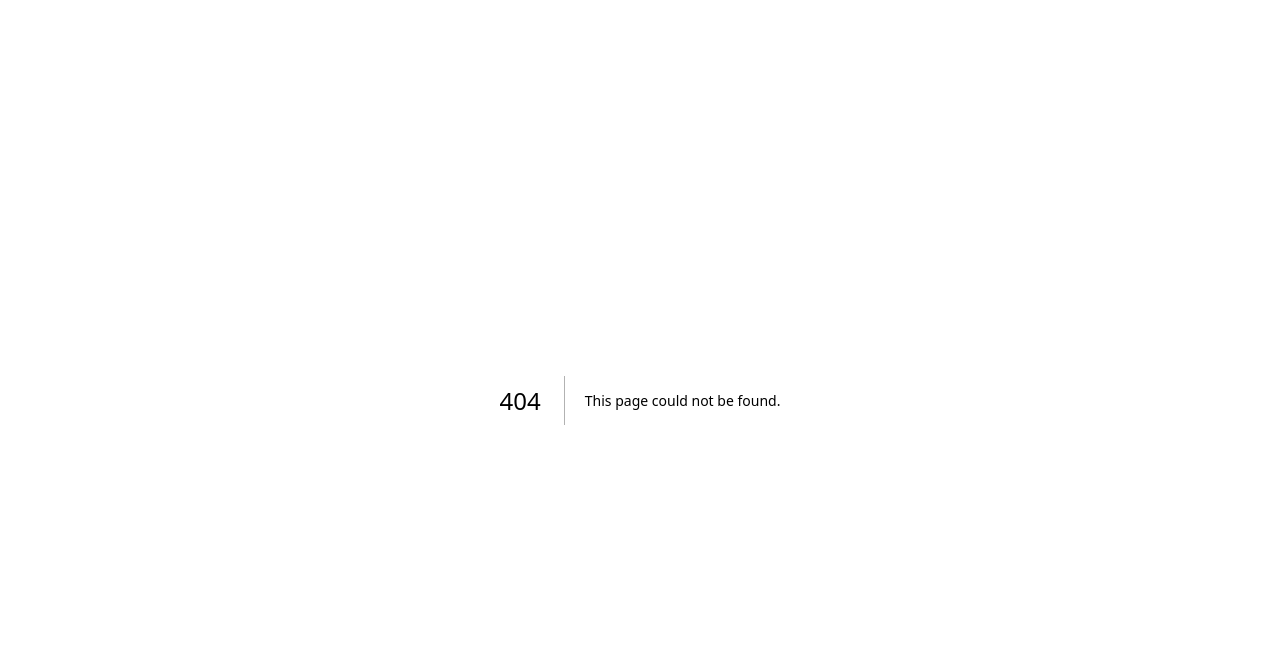
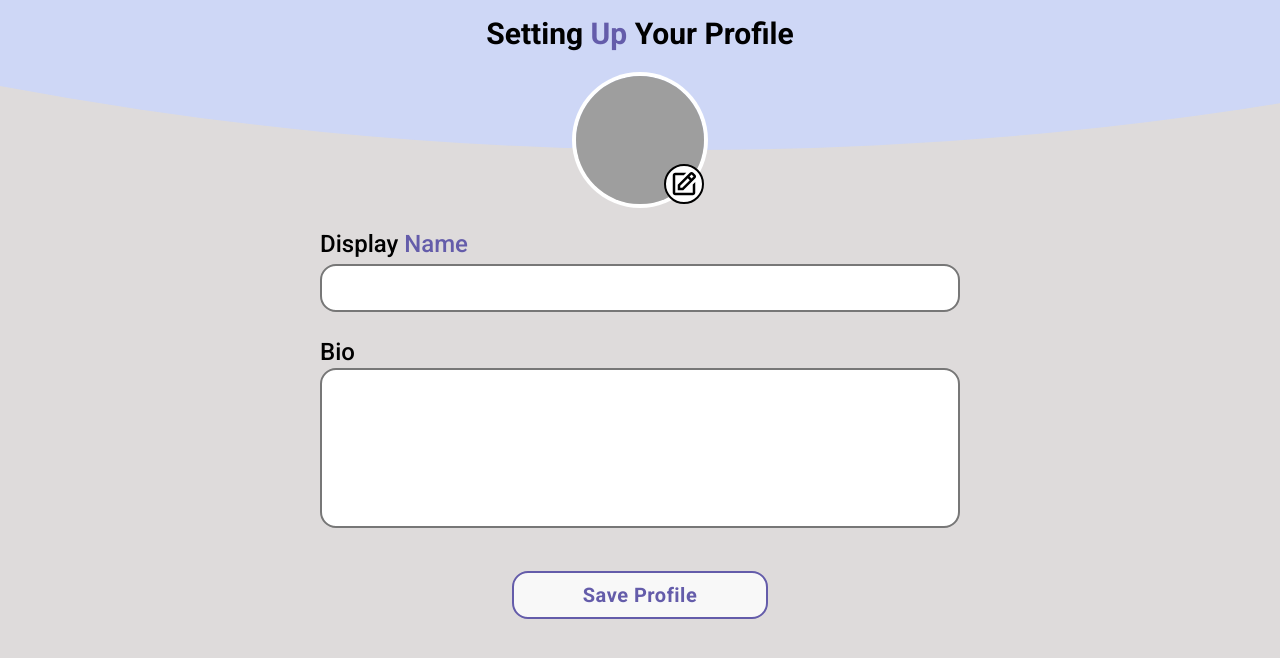
Before and after one commit to jevvonn/threads-app-website, a Next.js app: page /settings in a window 1280 px wide. Before the commit this address had no page. Shown: the top 658 px of the page. Built offline with nearby package versions, Linux system fonts and the light colour scheme; grey boxes are pictures that could not be loaded.

Commit message:
create setting profile

```diff
--- a/src/pages/_document.js
+++ b/src/pages/_document.js
@@ -1,13 +1,13 @@
-import { Html, Head, Main, NextScript } from 'next/document'
+import { Html, Head, Main, NextScript } from "next/document";
 
 export default function Document() {
   return (
     <Html lang="en">
       <Head />
-      <body>
+      <body className="bg-base-100">
         <Main />
         <NextScript />
       </body>
     </Html>
-  )
+  );
 }
--- a/src/pages/login.js
+++ b/src/pages/login.js
@@ -45,7 +45,7 @@ const Login = () => {
               })
             }
           >
-            <FaTwitter color="white" />
+            <FaTwitter />
             Continue with Twitter
           </button>
         </div>
--- /dev/null
+++ b/src/pages/settings.js
@@ -0,0 +1,65 @@
+import { BiEdit } from "react-icons/bi";
+import Head from "next/head";
+
+const Settings = () => {
+  return (
+    <>
+      <Head>
+        <title>Settings</title>
+      </Head>
+
+      <div className="w-full h-screen overflow-hidden relative">
+        <div className="ml-[-230px] mt-[-700px] w-[850px] h-[850px] md:ml-[-350px] md:mt-[-1350px] md:w-[1500px] md:h-[1500px] lg:ml-[-3060px] lg:mt-[-7350px] lg:w-[7500px] lg:h-[7500px] bg-secondary rounded-full"></div>
+
+        <form className="w-full h-screen flex flex-col gap-6 items-center bg-transparent absolute top-0">
+          <div className="w-10/12 mt-4 text-center">
+            <h1 className="text-3xl text-black font-semibold md:font-semibold">
+              Setting <span className="text-primary">Up</span> Your Profile
+            </h1>
+          </div>
+
+          <div className="avatar w-32 h-32 relative">
+            <div className="w-32 h-32 rounded-full ring-4 ring-white absolute">
+              <img src="https://cdn.pixabay.com/photo/2015/10/05/22/37/blank-profile-picture-973460__340.png"></img>
+            </div>
+            <label className="w-10 h-10 flex justify-center items-center bg-white border-2 border-black rounded-full cursor-pointer absolute bottom-0 right-0 text-black text-3xl">
+              <input type="file" className="hidden"></input>
+              <BiEdit />
+            </label>
+          </div>
+
+          <div className="w-10/12 md:w-3/5 lg:w-6/12">
+            <label for="display-name" className="flex flex-col gap-1">
+              <p className="text-2xl text-black font-medium md:font-semibold lg:font-medium">
+                Display <span className="text-primary">Name</span>
+              </p>
+              <input
+                type="text"
+                name="display-name"
+                className="w-full h-12 px-5 text-xl rounded-2xl border-2 border-[#777777] outline-none focus:border-2 focus:border-primary"
+              ></input>
+            </label>
+          </div>
+
+          <div className="w-10/12 md:w-3/5 lg:w-6/12">
+            <label for="bio">
+              <p className="text-2xl text-black font-medium md:font-semibold lg:font-medium">
+                Bio
+              </p>
+              <textarea
+                name="bio"
+                className="w-full h-40 p-5 text-xl rounded-2xl border-2 outline-none resize-none border-1 border-[#777777] focus:border-2 focus:border-primary"
+              ></textarea>
+            </label>
+          </div>
+
+          <button className="w-2/4 mt-3 md:w-1/4 lg:w-1/5 btn btn-outline btn-primary border-2 rounded-2xl bg-[#f8f8f8] capitalize text-xl tracking-wide">
+            Save Profile
+          </button>
+        </form>
+      </div>
+    </>
+  );
+};
+
+export default Settings;
```
